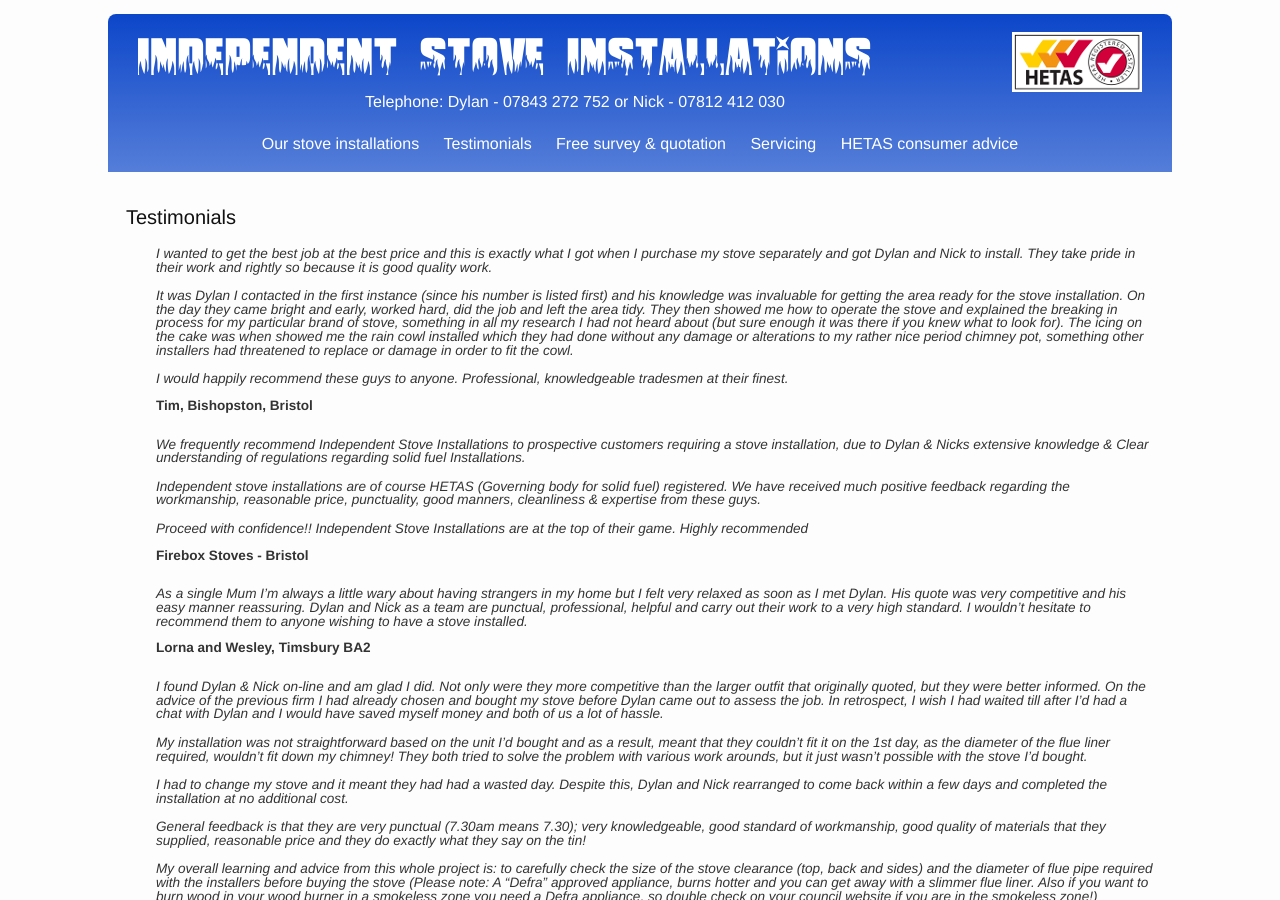
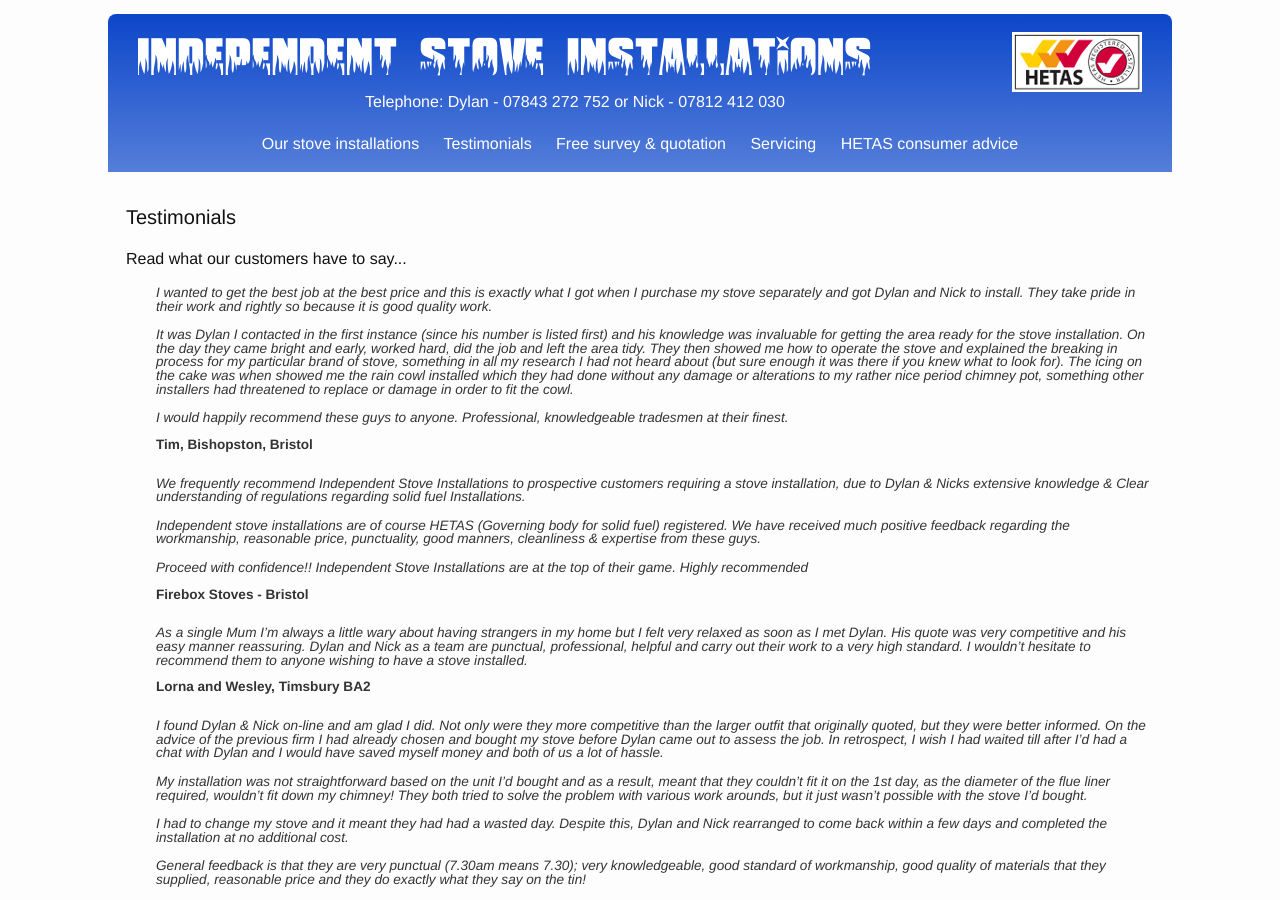
Before and after one commit to steventux/independentstoveinstallations, a Jekyll site: the page built from testimonials.html, in a window 1280 px wide and 900 px high. Built offline with Jekyll 4.4.1, drawn with Linux system fonts in a browser that asks for light colours.

Commit message:
Add testimonials preamble

```diff
--- a/testimonials.html
+++ b/testimonials.html
@@ -7,6 +7,7 @@
 <article>
   <div class="testimonials">
     <h1 class="page-heading">{{ page.title}}</h1>
+    <p>Read what our customers have to say...</p>
     <ul>
     {% for testimonial in site.data.testimonials.references %}
       <li class="testimonial">
```
